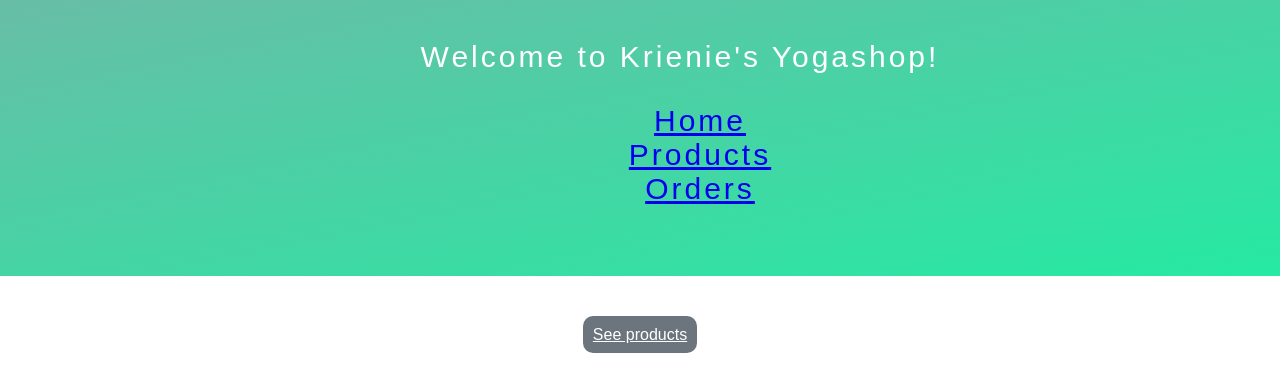
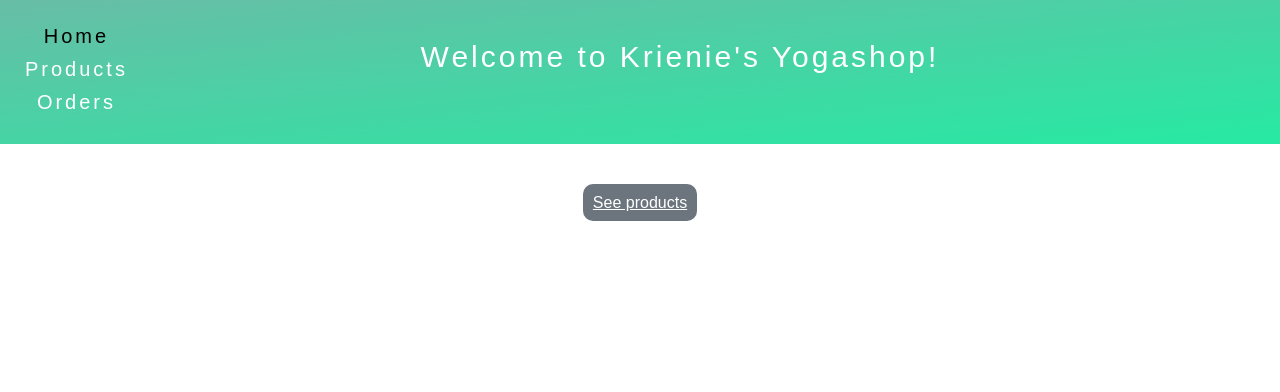
Before and after one commit to LilianKalkman/site-krien-1, a React (Create React App) app: page / in a window 1280 px wide. Shown: the top 392 px of the page. Built offline with nearby package versions, Linux system fonts and the light colour scheme.

Commit message:
styling navbar

```diff
--- a/src/components/Header/Header.css
+++ b/src/components/Header/Header.css
@@ -14,6 +14,25 @@
 .navbar {
   display: flex;
   flex-flow: column;
+  position: fixed;
   left: 0;
   top: 0;
+  margin-left: 10px;
+  margin-top: 10px;
+  padding: 10px;
 }
+
+.navbar a {
+  text-decoration: none;
+  font-size: 20px;
+  color: white;
+  padding: 5px;
+}
+
+.navbar a:hover, a:active {
+  color: rgb(28, 91, 227);
+}
+
+.navbar a.active {
+  color: black;
+}
--- a/src/components/Header/Header.js
+++ b/src/components/Header/Header.js
@@ -9,9 +9,9 @@ const Header = () => {
       <nav>
         <ul>
           <div className="navbar">
-            <NavLink to='/'>Home</NavLink>
-            <NavLink to='/products'>Products</NavLink>
-            <NavLink to='/orders'>Orders</NavLink>
+            <NavLink to='/' exact >Home</NavLink>
+            <NavLink to='/products' exact >Products</NavLink>
+            <NavLink to='/orders' exact >Orders</NavLink>
           </div>
         </ul>
       </nav>
```
